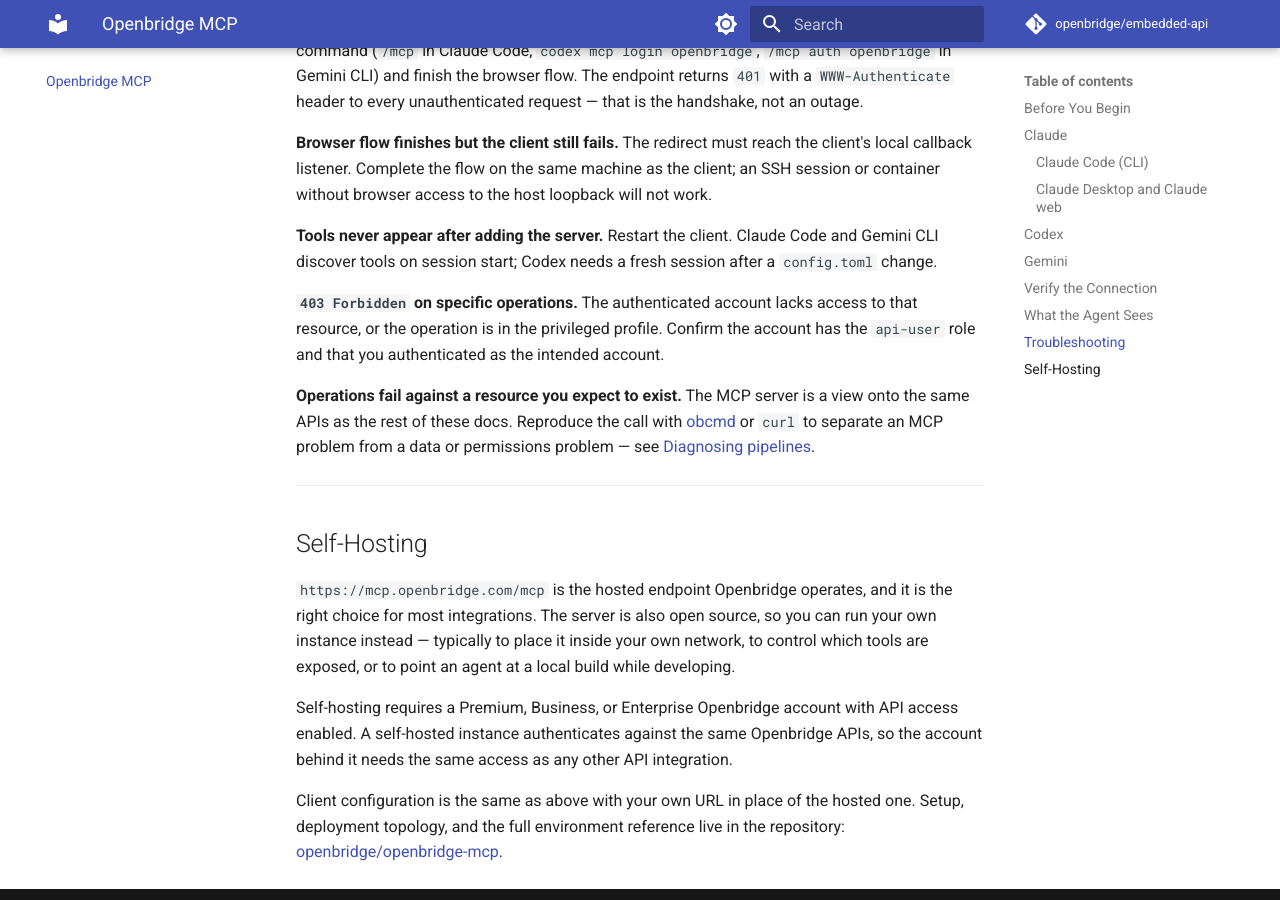
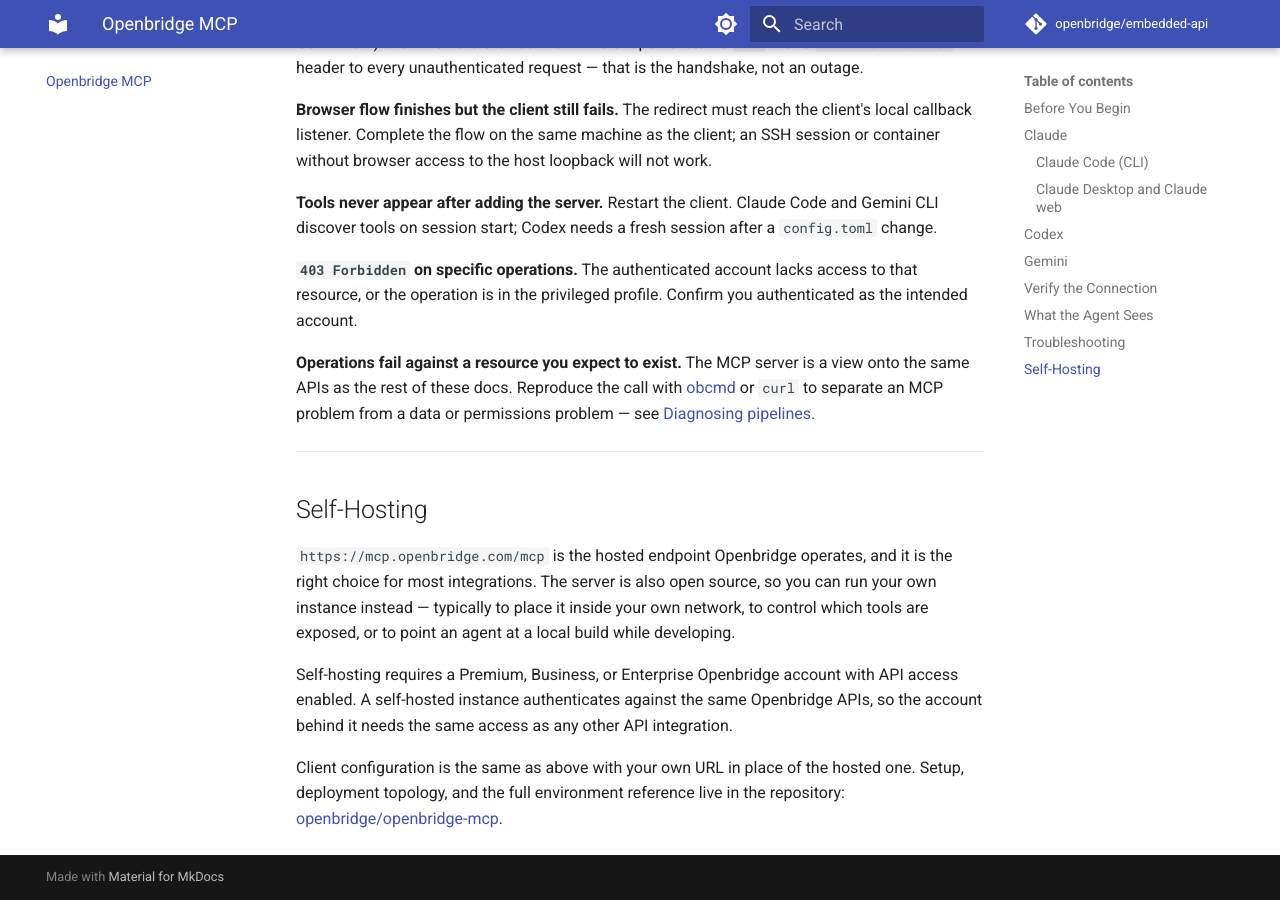
Before and after one commit to openbridge/embedded-api, an MkDocs documentation site: the page built from docs/mcp.md, in a window 1280 px wide and 900 px high, scrolled down 4803 px. Built offline with MkDocs 1.6.1 and Material for MkDocs 9.7.7, drawn with Linux system fonts in a browser that asks for light colours; comment, search, counter and statistics services are not loaded; some of the changed text lies outside the part shown.

Commit message:
docs: drop api-user role requirement from MCP guide

```diff
--- a/docs/mcp.md
+++ b/docs/mcp.md
@@ -14,7 +14,6 @@ The Openbridge MCP server exposes the Openbridge platform to AI agents and chat
 ## Before You Begin
 
 - An Openbridge account with API access enabled by the Openbridge team.
-- The account owner must have the `api-user` role.
 - A browser on the machine running the client, for the OAuth consent step.
 
 You do **not** need a refresh token, API credential, or client ID. The server advertises its OAuth metadata at `/.well-known/oauth-protected-resource/mcp` and supports dynamic client registration, so every client below registers itself and opens a browser window on first use.
@@ -197,7 +196,7 @@ Credential-returning and mutating operations — creating or cancelling subscrip
 
 **Tools never appear after adding the server.** Restart the client. Claude Code and Gemini CLI discover tools on session start; Codex needs a fresh session after a `config.toml` change.
 
-**`403 Forbidden` on specific operations.** The authenticated account lacks access to that resource, or the operation is in the privileged profile. Confirm the account has the `api-user` role and that you authenticated as the intended account.
+**`403 Forbidden` on specific operations.** The authenticated account lacks access to that resource, or the operation is in the privileged profile. Confirm you authenticated as the intended account.
 
 **Operations fail against a resource you expect to exist.** The MCP server is a view onto the same APIs as the rest of these docs. Reproduce the call with [obcmd](embed-cli/README.md) or `curl` to separate an MCP problem from a data or permissions problem — see [Diagnosing pipelines](tutorials/monitoring-healthchecks.md).
 
```
